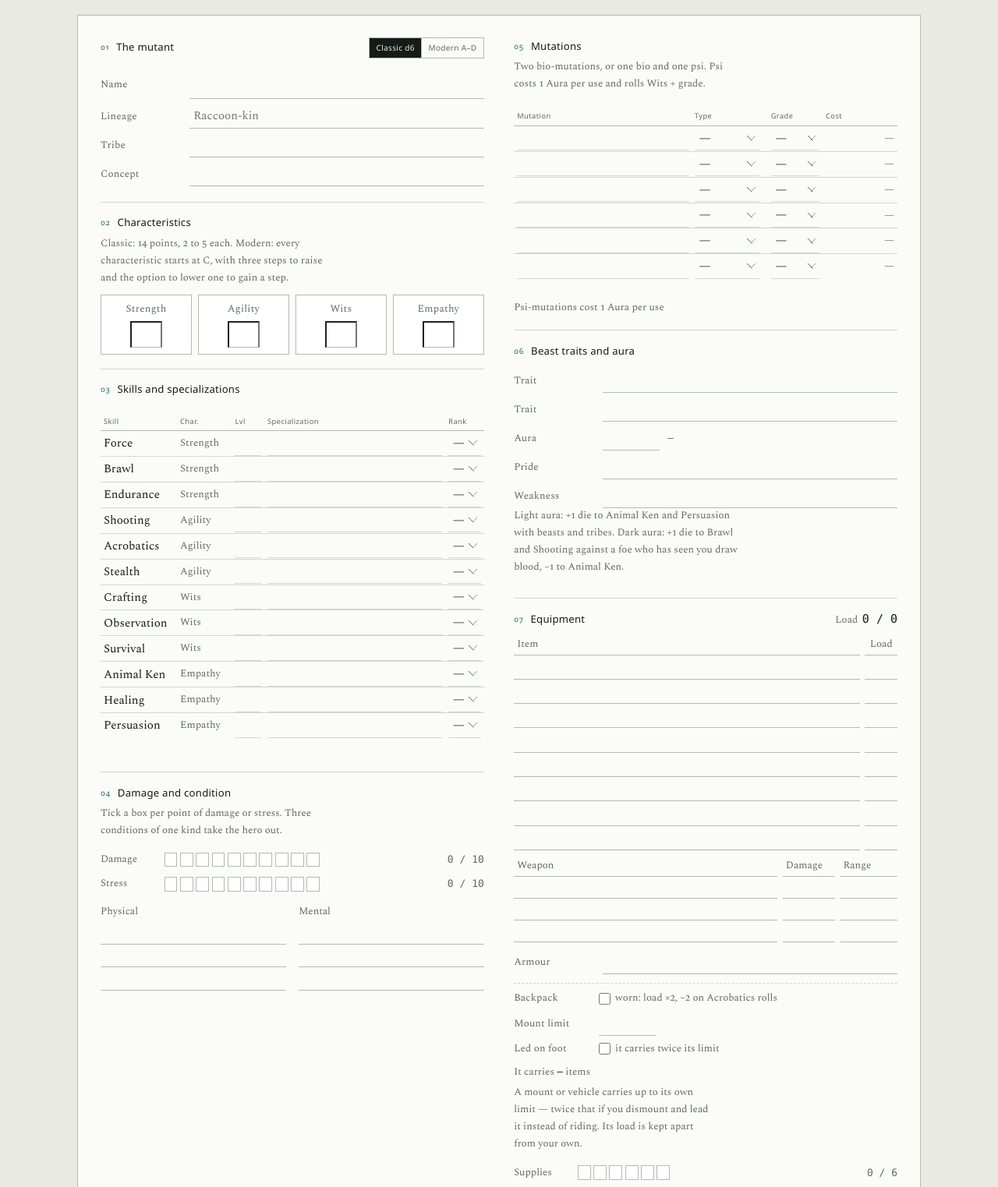
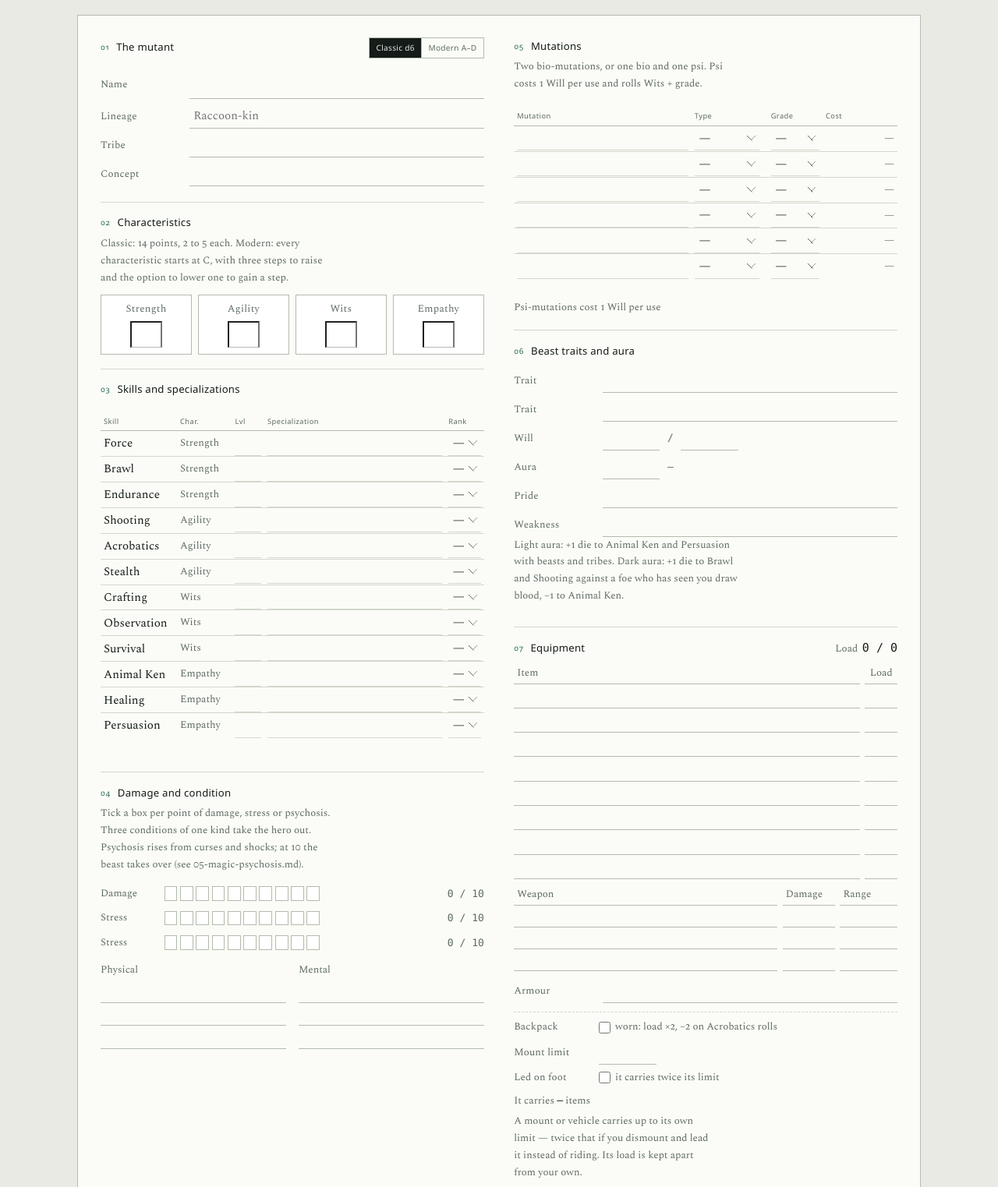
Before and after one commit to Rapadapl/YZ, a plain HTML site: page year-zero-srd/character.html in a window 1280 px wide. Shown: the part 266-1789 px from the top of the page at 78% size. Drawn offline with nearby package versions, Linux system fonts and the light colour scheme; a web font is replaced by a local one.

Commit message:
Give magic a Will pool and make psychosis its own counter
Aura was quietly acting as a spell resource while the module said it is never
spent, and magic still ran on fate points. Will now pays for spells and
psi-powers, psychosis (0-10) rises from curses and shocks and ends in instincts
with a shrinking Will save, and aura goes back to being reputation only. The
sheet gains Will and a psychosis track, and the skills' references follow.

🤖 Generated with Codebuff
Co-Authored-By: Codebuff <noreply@codebuff.com>

```diff
--- a/year-zero-srd/assets/sheet.js
+++ b/year-zero-srd/assets/sheet.js
@@ -11,7 +11,7 @@
   const STORE = "rootclaw-sheet-v1";
   const GEAR_ROWS = 8;
   const MUTATION_ROWS = 6;
-  const TRACKS = { damage: 10, stress: 10, supplies: 6 };
+  const TRACKS = { damage: 10, stress: 10, supplies: 6, psychosis: 10 };
   const trackValues = { damage: 0, stress: 0, supplies: 0 };
 
   const lang = () => (document.documentElement.lang === "ru" ? "ru" : "en");
@@ -255,7 +255,7 @@
       }
       if (cost) {
         cost.textContent = value === "psi"
-          ? (l === "ru" ? "1 аура" : "1 Aura")
+          ? (l === "ru" ? "1 воля" : "1 Will")
           : value === "bio"
             ? (l === "ru" ? "постоянно" : "always")
             : "—";
@@ -265,7 +265,7 @@
     const sum = root.querySelector("[data-mutation-sum]");
     if (!sum) return;
     if (!psi) {
-      sum.textContent = l === "ru" ? "Пси-мутации тратят 1 ауру за применение" : "Psi-mutations cost 1 Aura per use";
+      sum.textContent = l === "ru" ? "Пси-мутации тратят 1 волю за применение" : "Psi-mutations cost 1 Will per use";
       return;
     }
     const word = l === "ru" ? (psi === 1 ? "аура" : psi < 5 ? "ауры" : "аур") : psi === 1 ? "Aura" : "Aura";
--- a/year-zero-srd/character.html
+++ b/year-zero-srd/character.html
@@ -116,8 +116,8 @@
           <span class="sec__num">04</span>
           <h2 data-en="Damage and condition" data-ru="Урон и состояние">Damage and condition</h2>
         </div>
-        <p class="sec__hint" data-en="Tick a box per point of damage or stress. Three conditions of one kind take the hero out."
-           data-ru="Отмечайте клетку за каждый пункт урона или стресса. Три состояния одного вида выводят героя из строя.">Tick a box per point of damage or stress. Three conditions of one kind take the hero out.</p>
+        <p class="sec__hint" data-en="Tick a box per point of damage, stress or psychosis. Three conditions of one kind take the hero out. Psychosis rises from curses and shocks; at 10 the beast takes over (see 05-magic-psychosis.md)."
+           data-ru="Отмечайте клетку за каждый пункт урона, стресса или психоза. Три состояния одного вида выводят героя из строя. Психоз растёт от проклятий при касте и от потрясений; на 10 герой уходит в инстинкты (см. 05-magic-psychosis.ru.md).">Tick a box per point of damage, stress or psychosis. Three conditions of one kind take the hero out.</p>
 
         <div class="track">
           <span class="track__name" data-en="Damage" data-ru="Раны">Damage</span>
@@ -126,6 +126,10 @@
         <div class="track">
           <span class="track__name" data-en="Stress" data-ru="Стресс">Stress</span>
           <div class="track__pips" data-track="stress"></div>
+        </div>
+        <div class="track">
+          <span class="track__name" data-en="Stress" data-ru="Стресс">Psychosis</span>
+          <div class="track__pips" data-track="psychosis"></div>
         </div>
 
         <div class="conditions">
@@ -153,8 +157,8 @@
           <span class="sec__num">05</span>
           <h2 data-en="Mutations" data-ru="Мутации">Mutations</h2>
         </div>
-        <p class="sec__hint" data-en="Two bio-mutations, or one bio and one psi. Psi costs 1 Aura per use and rolls Wits + grade."
-           data-ru="Две био-мутации или одна био и одна пси. Пси тратит 1 ауру за применение, бросок Смекалки плюс ступень.">Two bio-mutations, or one bio and one psi. Psi costs 1 Aura per use.</p>
+        <p class="sec__hint" data-en="Two bio-mutations, or one bio and one psi. Psi costs 1 Will per use and rolls Wits + grade."
+           data-ru="Две био-мутации или одна био и одна пси. Пси тратит 1 волю за применение, бросок Смекалки плюс ступень.">Two bio-mutations, or one bio and one psi. Psi costs 1 Will per use.</p>
 
         <div class="tbl-wrap">
           <table class="muts">
@@ -185,6 +189,14 @@
           <label class="line">
             <span class="line__label" data-en="Trait" data-ru="Черта">Trait</span>
             <input class="f" type="text" data-field="trait.1">
+          </label>
+          <label class="line">
+            <span class="line__label" data-en="Will" data-ru="Воля">Will</span>
+            <span class="aura">
+              <input class="f f--inline" type="number" min="0" max="12" inputmode="numeric" data-field="will.value" aria-label="Will, current">
+              <span class="aura__state" aria-hidden="true">/</span>
+              <input class="f f--inline" type="number" min="0" max="12" inputmode="numeric" data-field="will.max" aria-label="Will, maximum">
+            </span>
           </label>
           <label class="line">
             <span class="line__label" data-en="Aura" data-ru="Аура">Aura</span>
@@ -381,7 +393,7 @@
           <h3 data-en="Mutations" data-ru="Мутации">Mutations</h3>
           <ul>
             <li data-en="Bio-mutations are always on and cost no aura." data-ru="Био-мутации всегда включены и не тратят ауру.">Bio-mutations are always on and cost no aura.</li>
-            <li data-en="A psi-power is a slow action and costs 1 Aura, hit or miss." data-ru="Пси-сила — медленное действие и 1 аура, попали или нет.">A psi-power is a slow action and costs 1 Aura, hit or miss.</li>
+            <li data-en="A psi-power is a slow action and costs 1 Will, hit or miss. A curse on its die adds 1 psychosis." data-ru="Пси-сила — медленное действие и 1 воля, попали или нет. Проклятие на её кубике даёт 1 психоз.">A psi-power is a slow action and costs 1 Will, hit or miss.</li>
             <li data-en="Roll Wits plus grade: +1/+2/+3 dice, or d6/d8/d10." data-ru="Бросок Смекалки плюс ступень: +1/+2/+3 кубика или d6/d8/d10.">Roll Wits plus grade: +1/+2/+3 dice, or d6/d8/d10.</li>
             <li data-en="Extra successes buy damage, targets or duration." data-ru="Лишние успехи покупают урон, цели или длительность.">Extra successes buy damage, targets or duration.</li>
           </ul>
```
Also changed, not shown: year-zero-srd/index.html (+1 -0 lines), year-zero-srd/module.html (+2 -2 lines), year-zero-srd/module.ru.html (+2 -2 lines), 9 other files.
